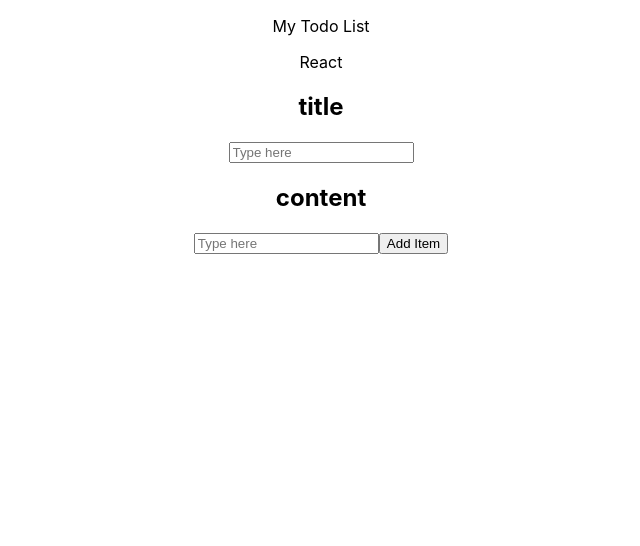
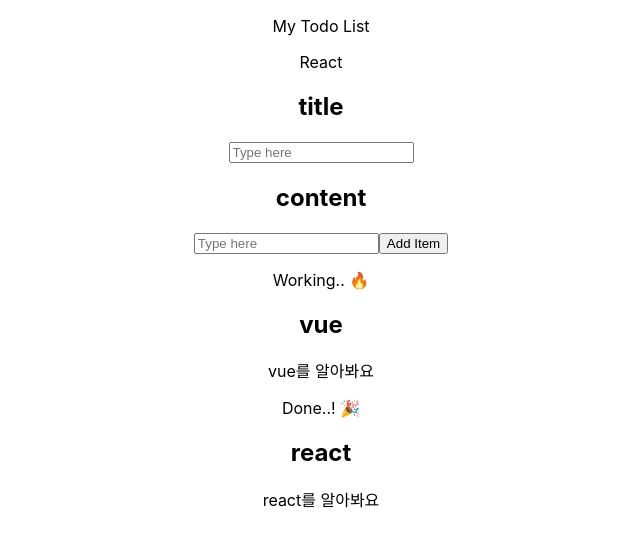
Before and after one commit to buddle6091/week4, a React (Create React App) app: page / in a window 1280 px wide. Shown: the top 546 px of the page, without its empty margins (319-959 px from the left). Built offline with nearby package versions, Linux system fonts and the light colour scheme.

Commit message:
redux - props 완벽이해

```diff
--- a/src/App.jsx
+++ b/src/App.jsx
@@ -1,4 +1,5 @@
 import "./App.css";
+import { useState } from "react";
 import { useSelector, useDispatch } from "react-redux";
 
 import Header from "./components/Header";
@@ -6,12 +7,15 @@
 import TodoForm from "./components/TodoForm";
 
 function App() {
-  const tdStore = useSelector((state) => state.list);
+  const tdStore = useSelector((state) => state);
+  const [todoD, SetTodoD] = useState();
 
   console.log(tdStore);
   return (
     <div className="App">
       <Header />
+      {tdStore.title}
+      {tdStore.content}
       <TodoForm />
       <TodoBox />
     </div>
--- a/src/components/Todo.jsx
+++ b/src/components/Todo.jsx
@@ -1,13 +1,13 @@
 import "../App.css";
 import { useSelector } from "react-redux";
 
-function Todo() {
-  const data = useSelector((state) => state.list);
+function Todo({ id, title, content }) {
+  //const data = useSelector((state) => state);
 
   return (
     <div className="Todo">
-      <h2> {data.title} </h2>
-      <p>{data.content}</p>
+      <h2> {title} </h2>
+      <p>{content}</p>
     </div>
   );
 }
--- a/src/components/TodoBox.jsx
+++ b/src/components/TodoBox.jsx
@@ -3,12 +3,29 @@
 import { useSelector } from "react-redux";
 
 function TodoBox() {
-  const data = useSelector((state) => state.list);
+  const { list } = useSelector((state) => state.todoStore);
 
   return (
     <div className="TodoBox">
-      {data.map((x) => {
-        <Todo key={x.id} />;
+      <p className="pstyle">Working.. 🔥</p>
+      {list.map((todo) => {
+        if (todo.isDone == 0) {
+          return (
+            <Todo key={todo.id} title={todo.title} content={todo.content} />
+          );
+        } else {
+          return null;
+        }
+      })}
+      <p className="pstyle">Done..! 🎉</p>
+      {list.map((todo) => {
+        if (todo.isDone == 1) {
+          return (
+            <Todo key={todo.id} title={todo.title} content={todo.content} />
+          );
+        } else {
+          return null;
+        }
       })}
     </div>
   );
--- a/src/redux/config/configStore.js
+++ b/src/redux/config/configStore.js
@@ -4,8 +4,8 @@
 import todoStore from "../modules/todoStore";
 
 const rootReducer = combineReducers({
-  todoStore: todoStore,
+  todoStore,
 });
-const store = createStore(todoStore);
+const store = createStore(rootReducer);
 
 export default store;
--- a/src/redux/modules/todoStore.js
+++ b/src/redux/modules/todoStore.js
@@ -5,11 +5,11 @@
 const REDIRECT = "TODOSTORE/REDIRECT";
 
 // Return Action Object -> must have key / the 'order' to reducer
-export const todoData = (title, content) => {
+// payload value : title, content
+export const todoData = (payload) => {
   return {
     type: SEND,
-    title,
-    content,
+    payload,
   };
 };
 // 초기 상태값
@@ -18,13 +18,13 @@
   list: [
     {
       id: 1,
-      text: "react",
+      title: "react",
       content: "react를 알아봐요",
       isDone: true,
     },
     {
       id: 2,
-      text: "vue",
+      title: "vue",
       content: "vue를 알아봐요",
       isDone: false,
     },
@@ -36,14 +36,8 @@
   switch (action.type) {
     case SEND: {
       return {
-        list: [
-          ...state.list,
-          {
-            id: state.id,
-            title: action.title,
-            content: action.content,
-          },
-        ],
+        ...state,
+        list: [...state.list, action.payload, action.payload],
       };
     }
     case REDIRECT: {
```
